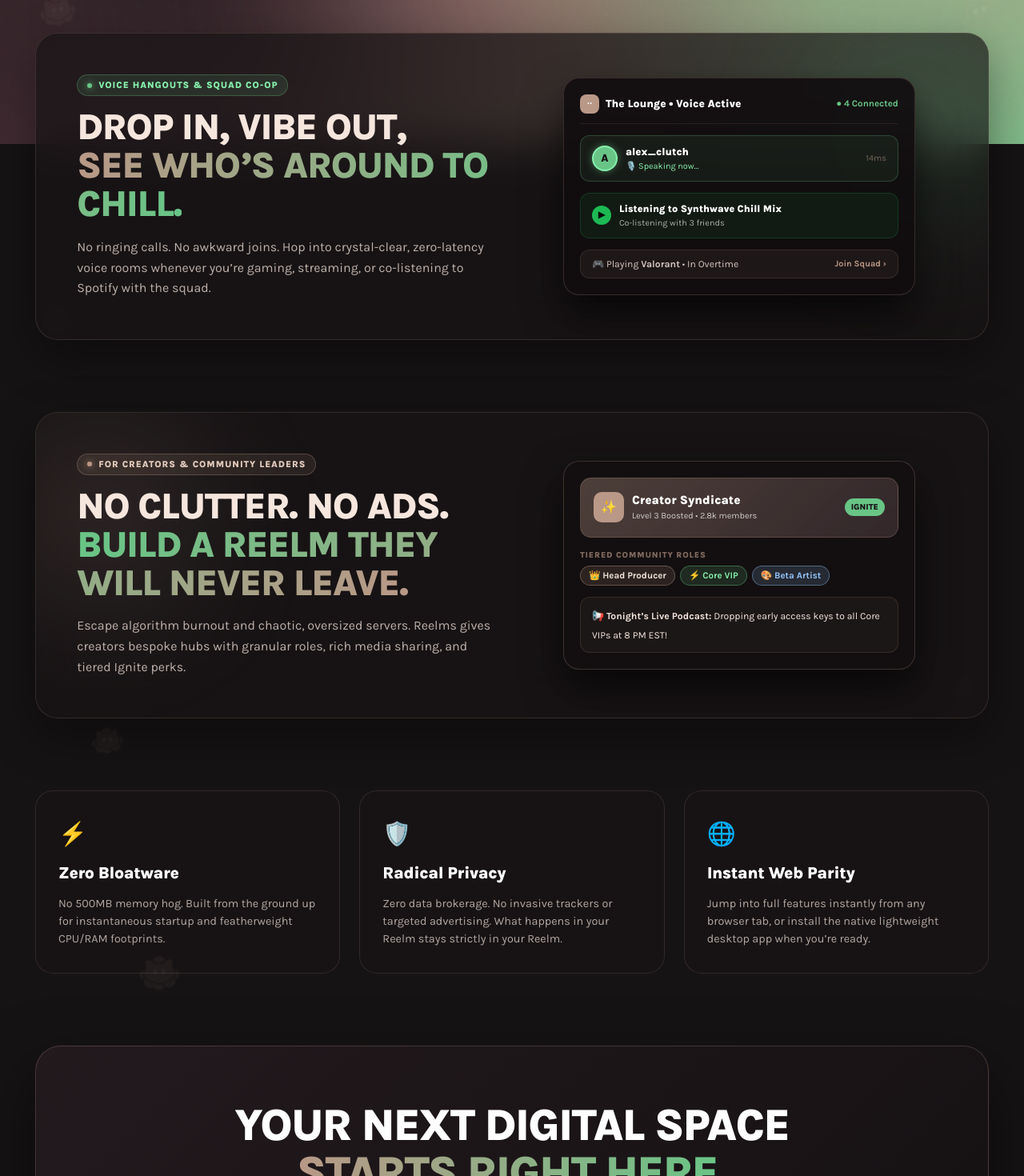
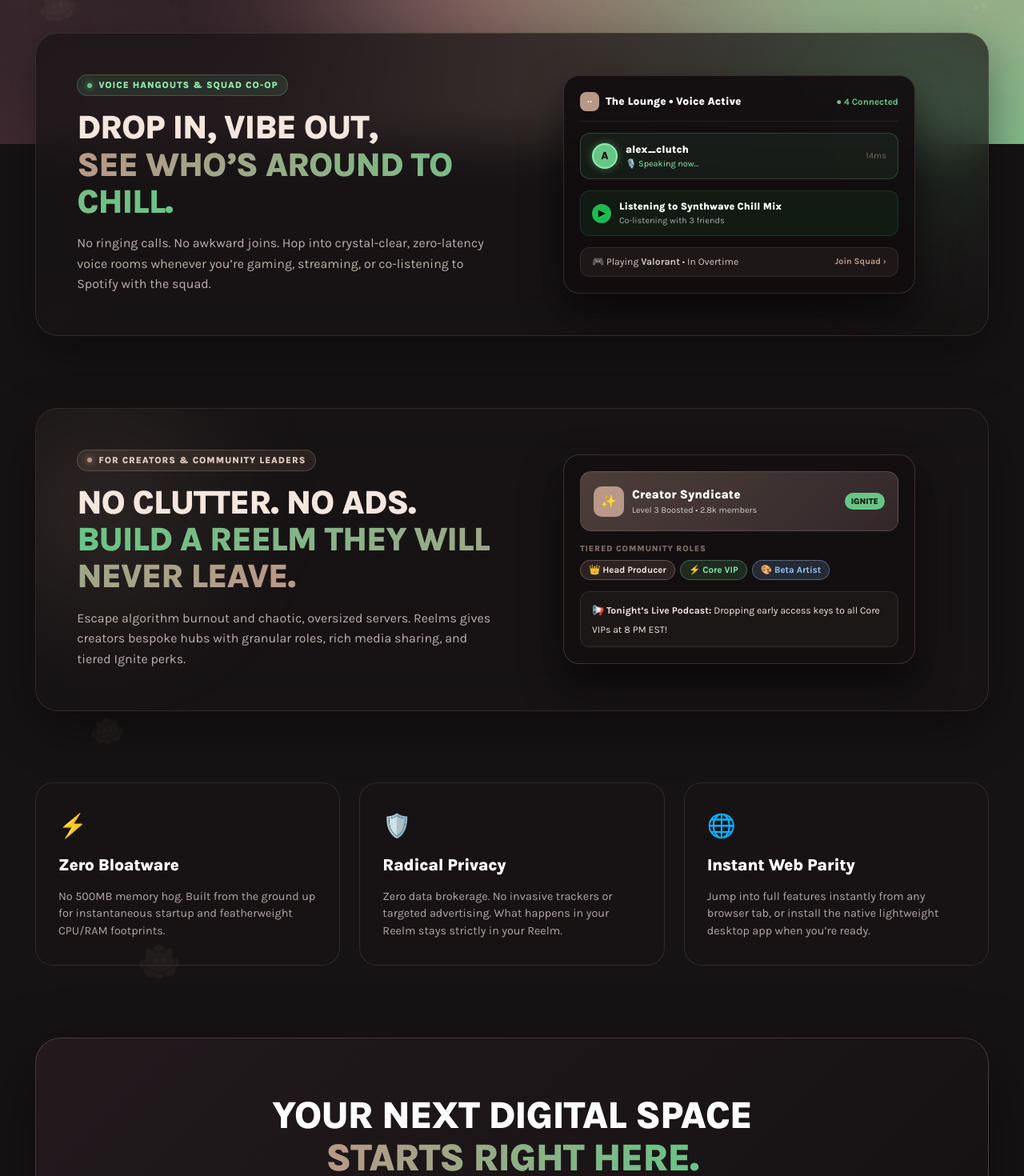
Before and after one commit to berkantcaliskan/reelms-website, a Next.js app: page / in a window 1280 px wide. Shown: the part 620-2090 px from the top of the page at 80% size. Built offline with nearby package versions, Linux system fonts and the light colour scheme.

Commit message:
style(typography): scale down oversized feature headings and add responsive word-breaking for mobile viewports

```diff
--- a/src/app/globals.css
+++ b/src/app/globals.css
@@ -127,4 +127,6 @@ h1, h2, h3, h4, h5, h6 {
   font-family: var(--font-karla), 'Karla', sans-serif;
   font-weight: 800;
   letter-spacing: -0.02em;
+  overflow-wrap: break-word;
+  word-break: break-word;
 }
--- a/src/components/FeaturesSections.tsx
+++ b/src/components/FeaturesSections.tsx
@@ -46,12 +46,13 @@ export default function FeaturesSections() {
 
           <h2 style={{
             fontFamily: "var(--font-karla), 'Karla', sans-serif",
-            fontSize: "clamp(30px, 4vw, 46px)",
+            fontSize: "clamp(22px, 3.8vw, 42px)",
             fontWeight: 800,
-            lineHeight: 1.04,
+            lineHeight: 1.1,
             letterSpacing: "-0.03em",
             textTransform: "uppercase",
             color: "#f5e6de",
+            wordBreak: "break-word",
             margin: 0,
           }}>
             DROP IN, VIBE OUT, <br />
@@ -236,12 +237,13 @@ export default function FeaturesSections() {
 
           <h2 style={{
             fontFamily: "var(--font-karla), 'Karla', sans-serif",
-            fontSize: "clamp(30px, 4vw, 46px)",
+            fontSize: "clamp(22px, 3.8vw, 42px)",
             fontWeight: 800,
-            lineHeight: 1.04,
+            lineHeight: 1.1,
             letterSpacing: "-0.03em",
             textTransform: "uppercase",
             color: "#f5e6de",
+            wordBreak: "break-word",
             margin: 0,
           }}>
             NO CLUTTER. NO ADS. <br />
@@ -361,12 +363,13 @@ export default function FeaturesSections() {
       >
         <h2 style={{
           fontFamily: "var(--font-karla), 'Karla', sans-serif",
-          fontSize: "clamp(32px, 5vw, 56px)",
+          fontSize: "clamp(24px, 4.5vw, 48px)",
           fontWeight: 800,
-          lineHeight: 1.05,
-          letterSpacing: "-0.035em",
+          lineHeight: 1.1,
+          letterSpacing: "-0.03em",
           textTransform: "uppercase",
           color: "#fff",
+          wordBreak: "break-word",
           margin: 0,
         }}>
           YOUR NEXT DIGITAL SPACE <br />
```
